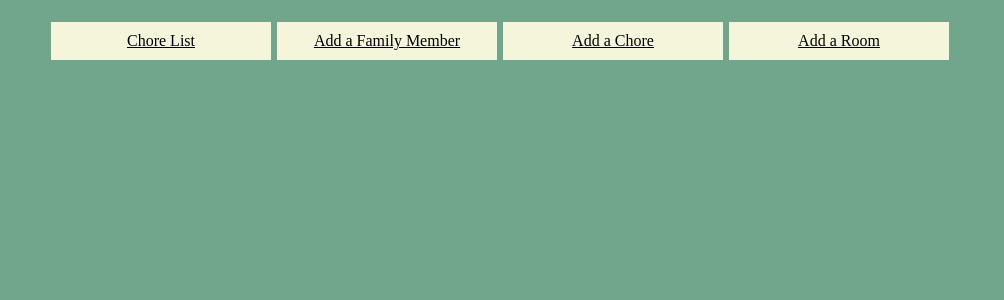
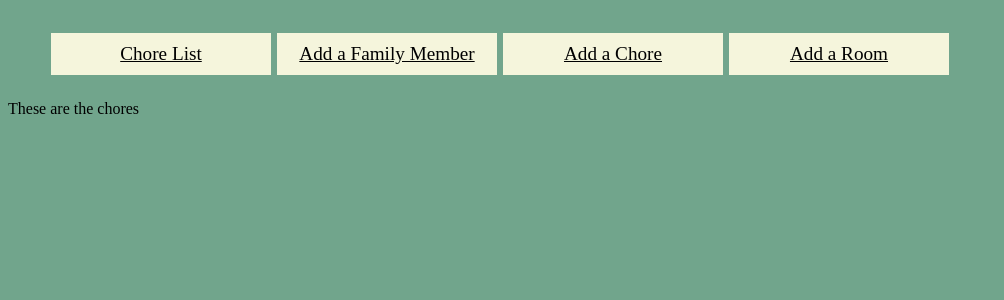
Before and after one commit to tnvcasey/chores-frontend, a React (Create React App) app: page /chores in a window 1280 px wide. Shown: the top 300 px of the page, without its empty margins (0-1004 px from the left). Built offline with nearby package versions, Linux system fonts and the light colour scheme; no server answers.

Commit message:
starting chore list

```diff
--- a/src/components/App.js
+++ b/src/components/App.js
@@ -3,6 +3,7 @@ import NavBar from "./NavBar";
 import { Route, Switch } from "react-router-dom";
 import MemberList from "./MemberList";
 import Header from "./Header";
+import ChoreList from "./ChoreList";
 
 
 function App() {
@@ -23,6 +24,9 @@ function App() {
                     <Header />
                     <MemberList members={members}/>
                 </Route>
+                <Route exact path='/chores'>
+                    <ChoreList />
+                </Route>
             </Switch>
         </div>
     )
--- /dev/null
+++ b/src/components/ChoreList.js
@@ -0,0 +1,18 @@
+import React, { useState, useEffect }from "react"
+
+function ChoreList(){
+
+    const [chores, setChores] = useState([])
+
+    useEffect(() => {
+        fetch("http://localhost:3000/chores")
+            .then((res) => res.json())
+            .then((chores) => console.log(chores))
+    }, [])
+
+    return(
+        <div>These are the chores</div>
+    )
+}
+
+export default ChoreList;
--- a/src/components/NavBar.js
+++ b/src/components/NavBar.js
@@ -2,7 +2,7 @@ import React from "react";
 import { NavLink } from "react-router-dom";
 
 const linkStyles = {
-    display: "center",
+    display: "inline-block",
     width: "200px",
     padding: "10px",
     margin: "6px 3px",
@@ -14,7 +14,7 @@ const linkStyles = {
     return (
         <div>
             <ul className="horizontal-list">
-                <li><NavLink to="/" style={linkStyles}>Chore List</NavLink></li>
+                <li><NavLink to="/chores" style={linkStyles}>Chore List</NavLink></li>
                 <li><NavLink to="/members/new" style={linkStyles}>Add a Family Member</NavLink></li>
                 <li><NavLink to="/chores/new" style={linkStyles}>Add a Chore</NavLink></li>
                 <li><NavLink to="/rooms/new" style={linkStyles}>Add a Room</NavLink></li>
--- a/src/index.css
+++ b/src/index.css
@@ -17,7 +17,13 @@ h1.header{
   font-size: 2rem;
 }
 
-ul.horizontal-list li{
-  display:inline-flex;
+ul.horizontal-list{
+  display:inline-block;
   text-align: center;
+  font-size: 1.2rem;
+  justify-content: center;
 }
+
+li{
+  display: inline-block;
+}
```
